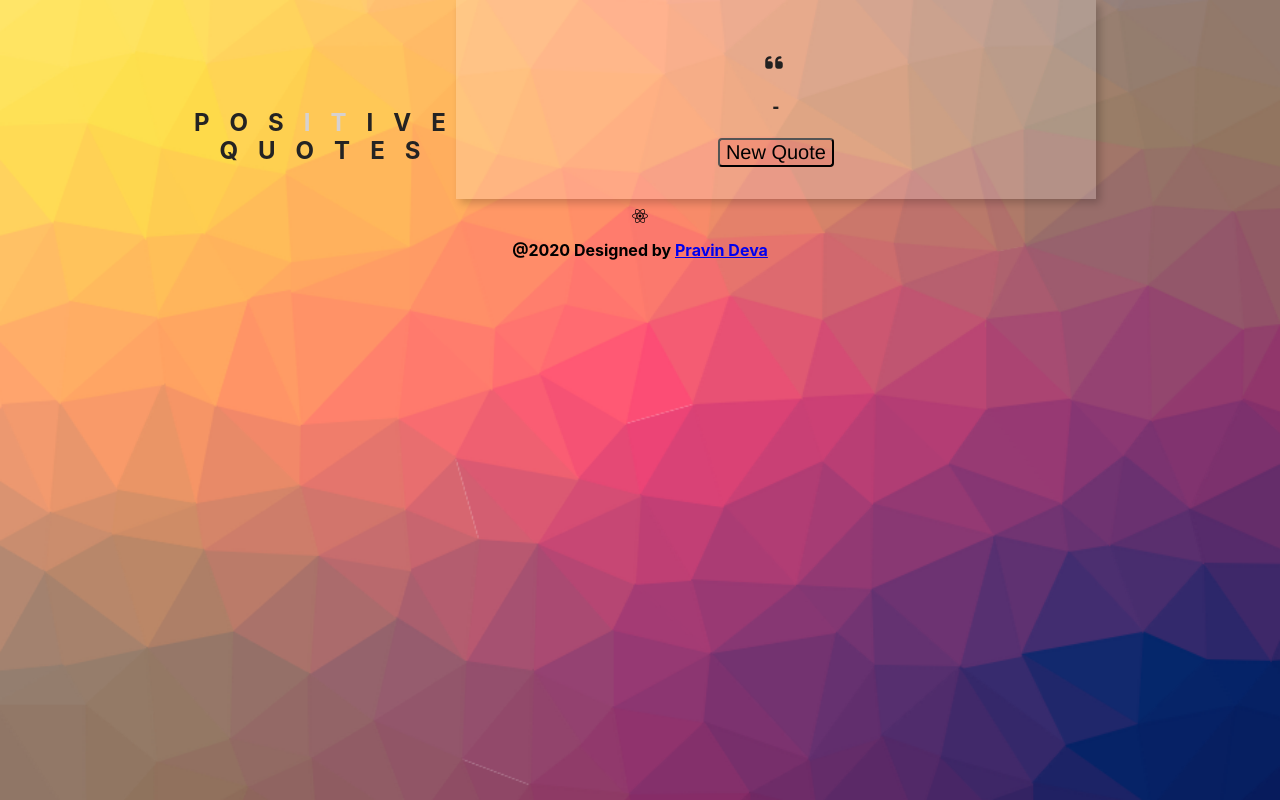
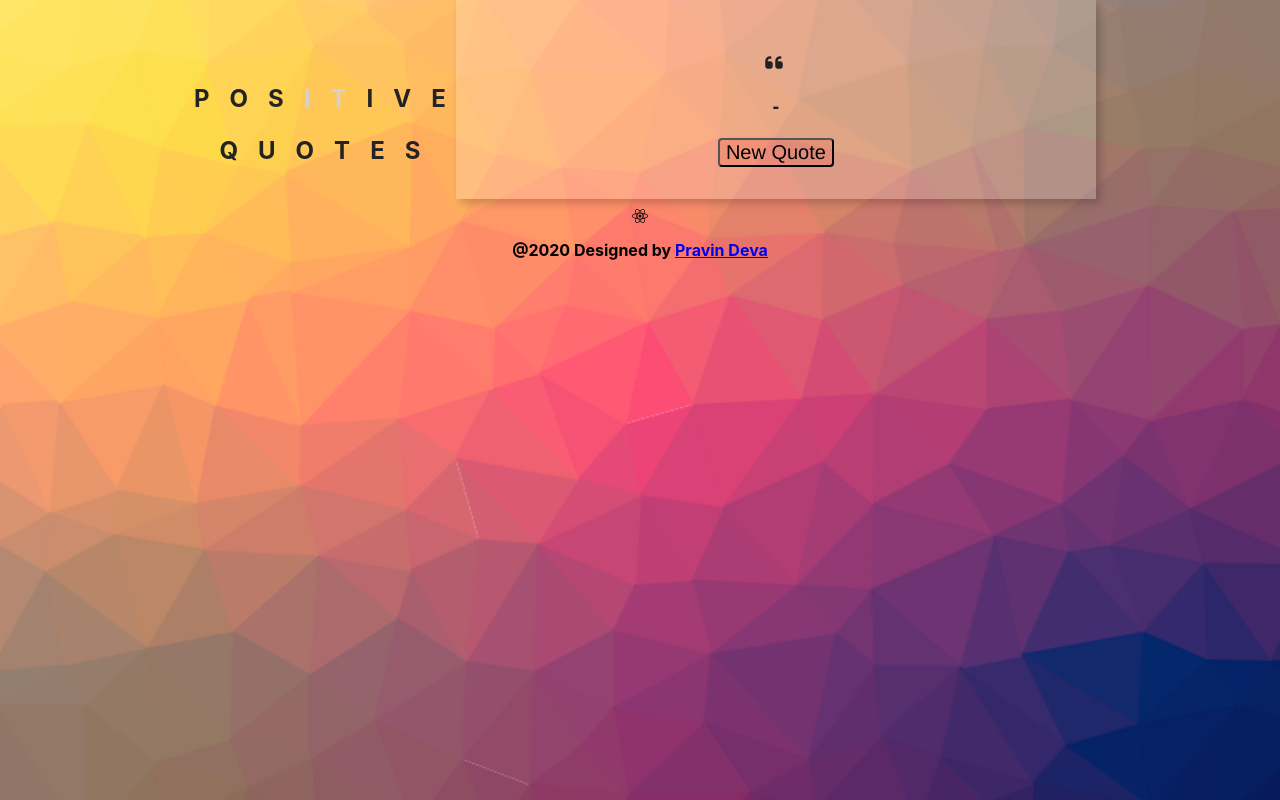
Before and after one commit to pravindeva/quote-generator, a React (Create React App) app: page / in a window 1280 px wide. Built offline with nearby package versions, Linux system fonts and the light colour scheme; no server answers.

Commit message:
Update Title.js
Changing in margin top

```diff
--- a/src/components/Title.js
+++ b/src/components/Title.js
@@ -4,8 +4,8 @@ import "./Title.css";
 export default class Title extends Component {
   render() {
     return (
-      <div className="tc dib f3 b header animate__animated animate__jello  animate__infinite mt3 ">
-        <p className="ma0 first">
+      <div className="tc dib f3 b header animate__animated animate__jello  animate__infinite mt1 ">
+        <p className=" first">
           <span>P</span>
           <span>O</span>
           <span>S</span>
@@ -15,7 +15,7 @@ export default class Title extends Component {
           <span>V</span>
           <span>E</span>
         </p>
-        <p className="  ma0 second">
+        <p className=" mt0 second">
           <span>Q</span>
           <span>U</span>
           <span>O</span>
```
